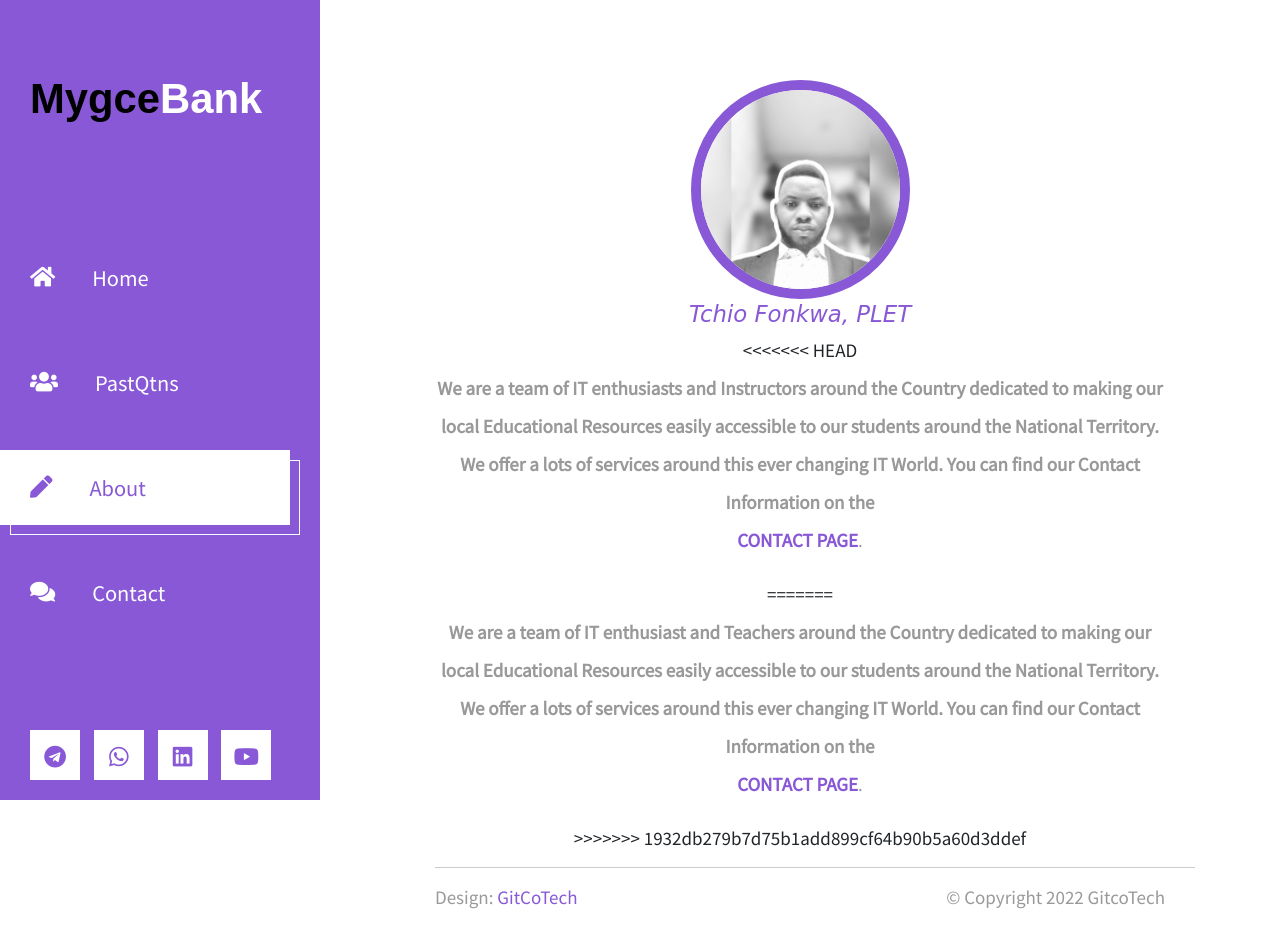
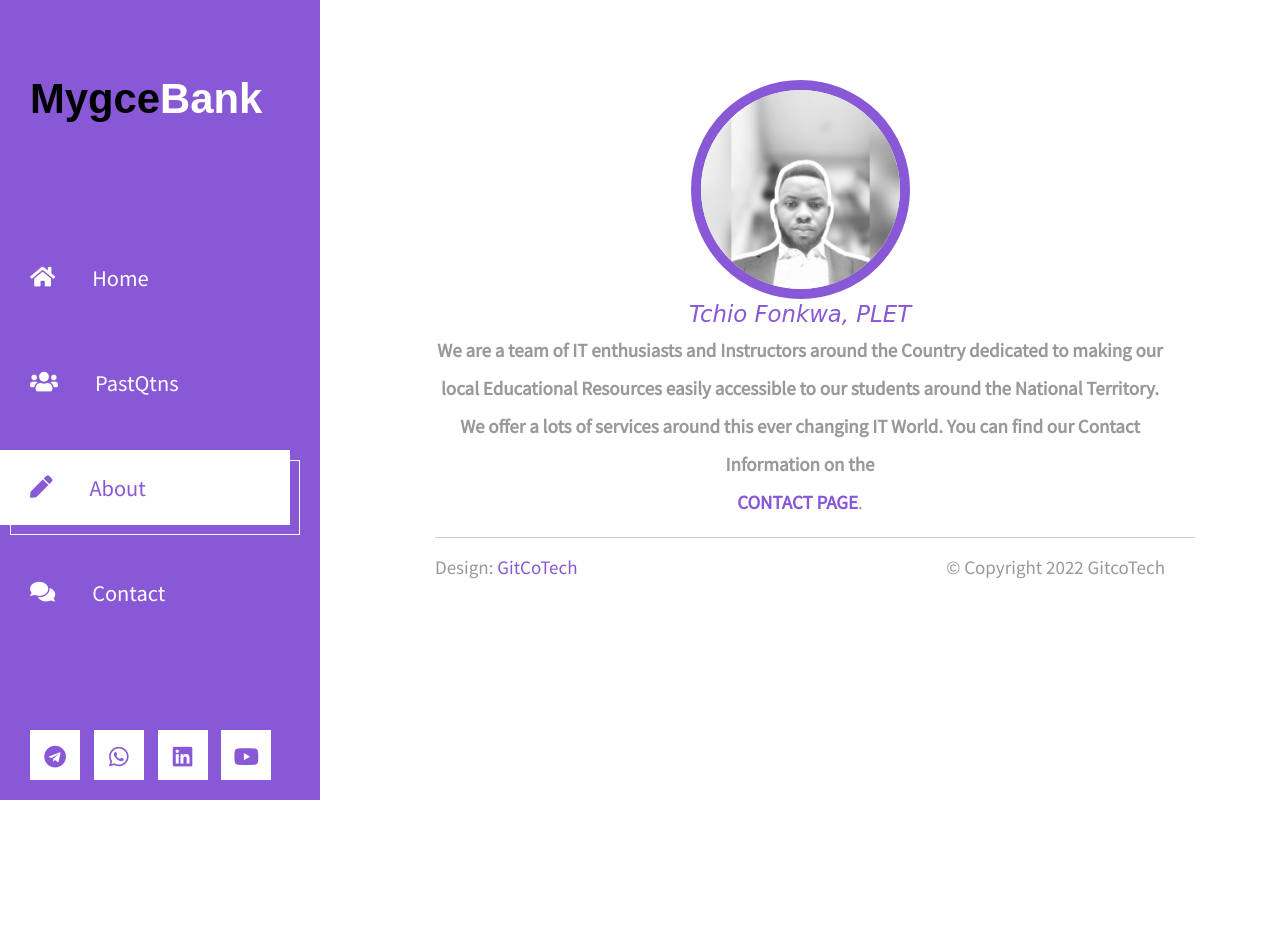
Before and after one commit to LnPaulin/MygceBank, a Django app: page /about in a window 1280 px wide. After the commit the page ends 800 px from the top, so only its background shows below. Run offline with Django 3.2, Linux system fonts and the light colour scheme; some libraries are stand-ins or nearby versions.

Commit message:
corrections from push pull

```diff
--- a/portfolio/templates/portfolio/about.html
+++ b/portfolio/templates/portfolio/about.html
@@ -34,11 +34,6 @@ About |
     <img class="member" src="{% static 'img/tchio.jpg'%}">
     <em><figcaption>Tchio Fonkwa, PLET</figcaption></em>
     </figure>
-
-<<<<<<< HEAD
     <p><b>We are a team of IT enthusiasts and Instructors around the Country dedicated to making our local Educational Resources easily accessible to our students around the National Territory. We offer a lots of services around this ever changing IT World. You can find our Contact Information on the</b> <br><a class="about" href="{%url 'contact'%}">CONTACT PAGE</a>.</p>
-=======
-    <p><b>We are a team of IT enthusiast and Teachers around the Country dedicated to making our local Educational Resources easily accessible to our students around the National Territory. We offer a lots of services around this ever changing IT World. You can find our Contact Information on the</b> <br><a class="about" href="{%url 'contact'%}">CONTACT PAGE</a>.</p>
->>>>>>> 1932db279b7d75b1add899cf64b90b5a60d3ddef
 </center>
 {% endblock %}
--- a/portfolio/templates/portfolio/base.html
+++ b/portfolio/templates/portfolio/base.html
@@ -51,11 +51,7 @@
 
             </div>
             <p class="tm-mb-80 pr-5 text-white">
-<<<<<<< HEAD
                 <b><a rel="nofollow" target="_blank" href="https://wa.me/+237690319039?text=Hello%20i'll%20like%20you%20to%20help%20me..." class="tm-mb-80 pr-5 text-white">CONTACT</a></b> us if you Need a website for yourself or for your business.
-=======
-		 <b><a rel="nofollow" target="_blank" href="https://wa.me/+237690319039?text=Hello%20i'll%20like%20you%20to%20help%20me..." class="tm-mb-80 pr-5 text-white">CONTACT</a></b> us if you Need a website for yourself or for your business.
->>>>>>> 1932db279b7d75b1add899cf64b90b5a60d3ddef
             </p>
         </div>
     </header>
```
